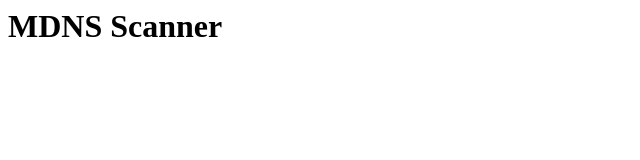
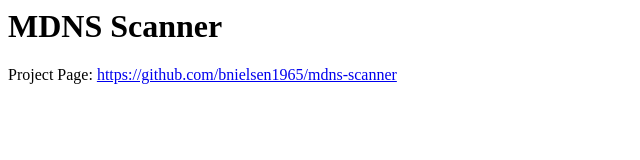
Before and after one commit to bnielsen1965/mdns-scanner, a plain HTML site: page index.html in a window 1280 px wide. Shown: the whole page, without its empty margins (0-640 px from the left). Drawn offline with Linux system fonts and the light colour scheme.

Commit message:
Add link to project page.

```diff
--- a/index.html
+++ b/index.html
@@ -1 +1,2 @@
 <h1>MDNS Scanner</h1>
+Project Page: <a href="https://github.com/bnielsen1965/mdns-scanner">https://github.com/bnielsen1965/mdns-scanner</a><br>
```
